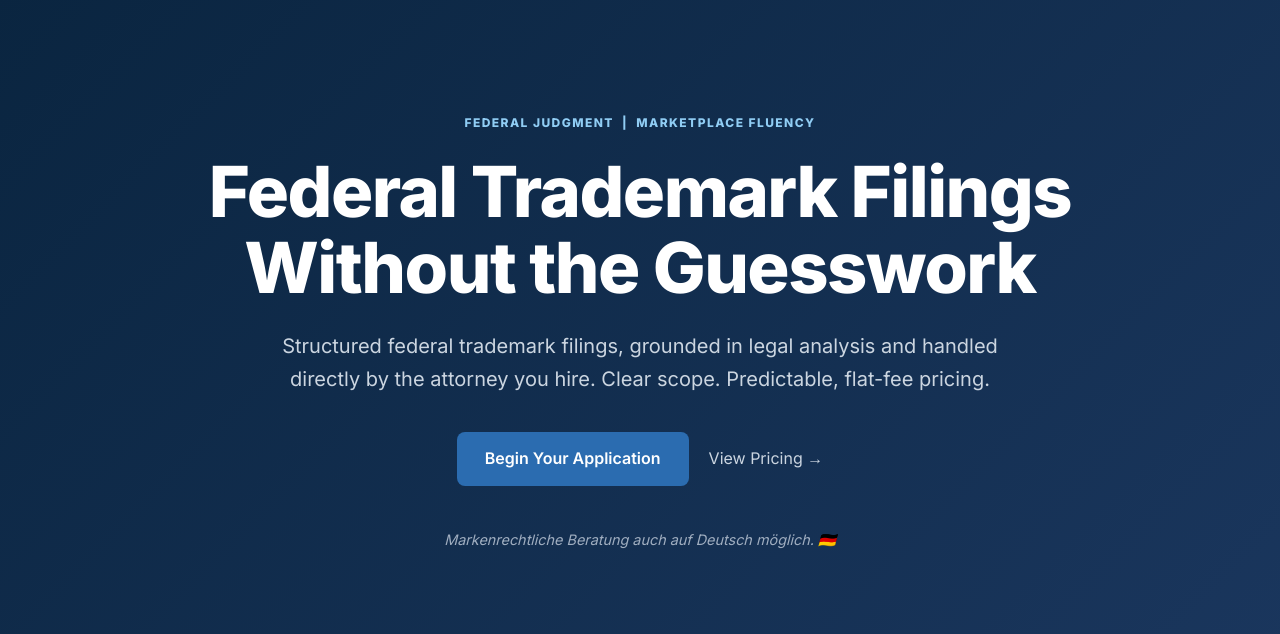
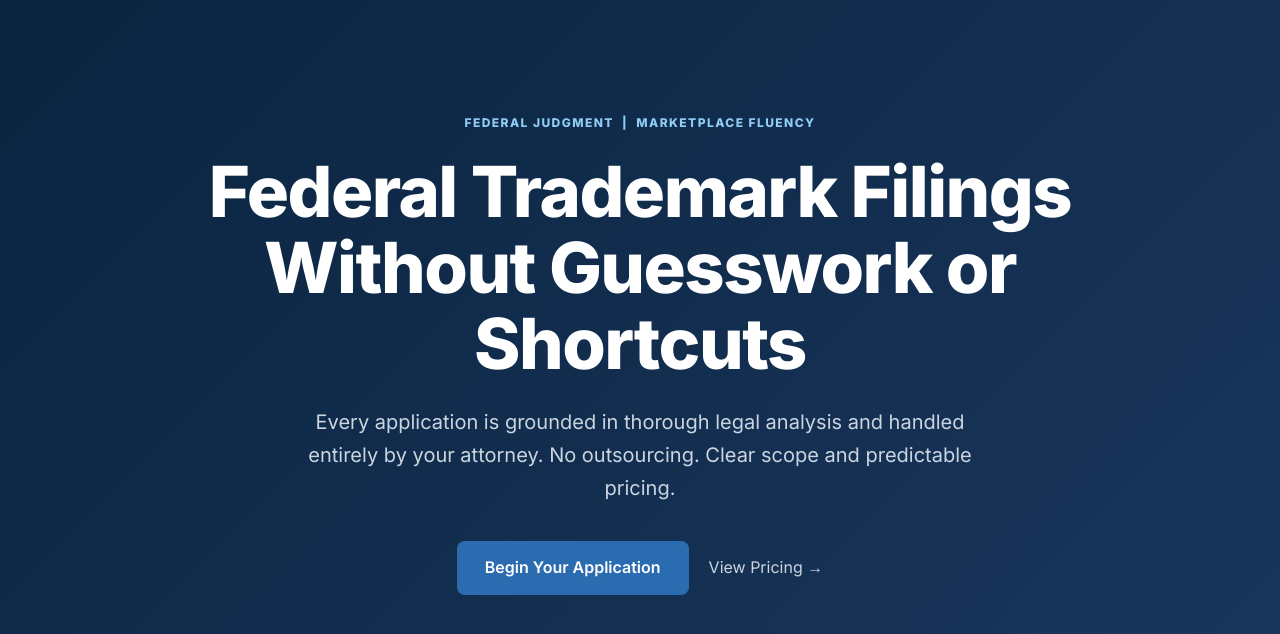
Before and after one commit to statusregister/status-register-law-site, a plain HTML site: page index.html in a window 1280 px wide. Shown: the part 152-786 px from the top of the page. Drawn offline with Linux system fonts and the light colour scheme.

Commit message:
Update index.html

```diff
--- a/index.html
+++ b/index.html
@@ -33,10 +33,10 @@
       <div class="container">
         <span class="badge">FEDERAL JUDGMENT&nbsp;&nbsp;|&nbsp;&nbsp;MARKETPLACE FLUENCY</span>
 
-        <h1>Federal Trademark Filings Without the Guesswork</h1>
+        <h1>Federal Trademark Filings Without Guesswork or Shortcuts</h1>
 
         <p class="hero-subhead">
-          Structured federal trademark filings, grounded in legal analysis and handled directly by the attorney you hire. Clear scope. Predictable, flat-fee pricing.
+          Every application is grounded in thorough legal analysis and handled entirely by your attorney. No outsourcing. Clear scope and predictable pricing.
         </p>
 
         <div class="cta-group">
```
